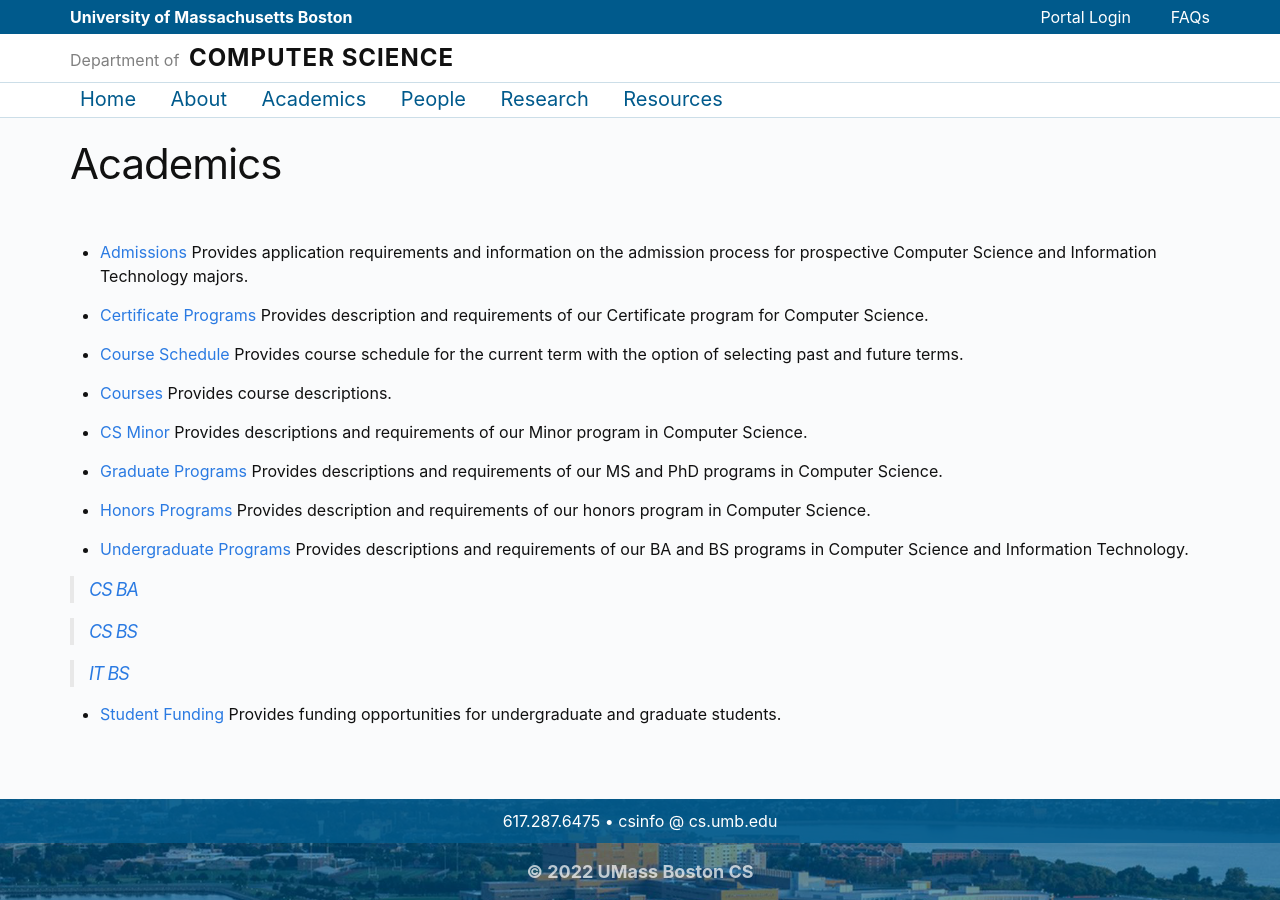
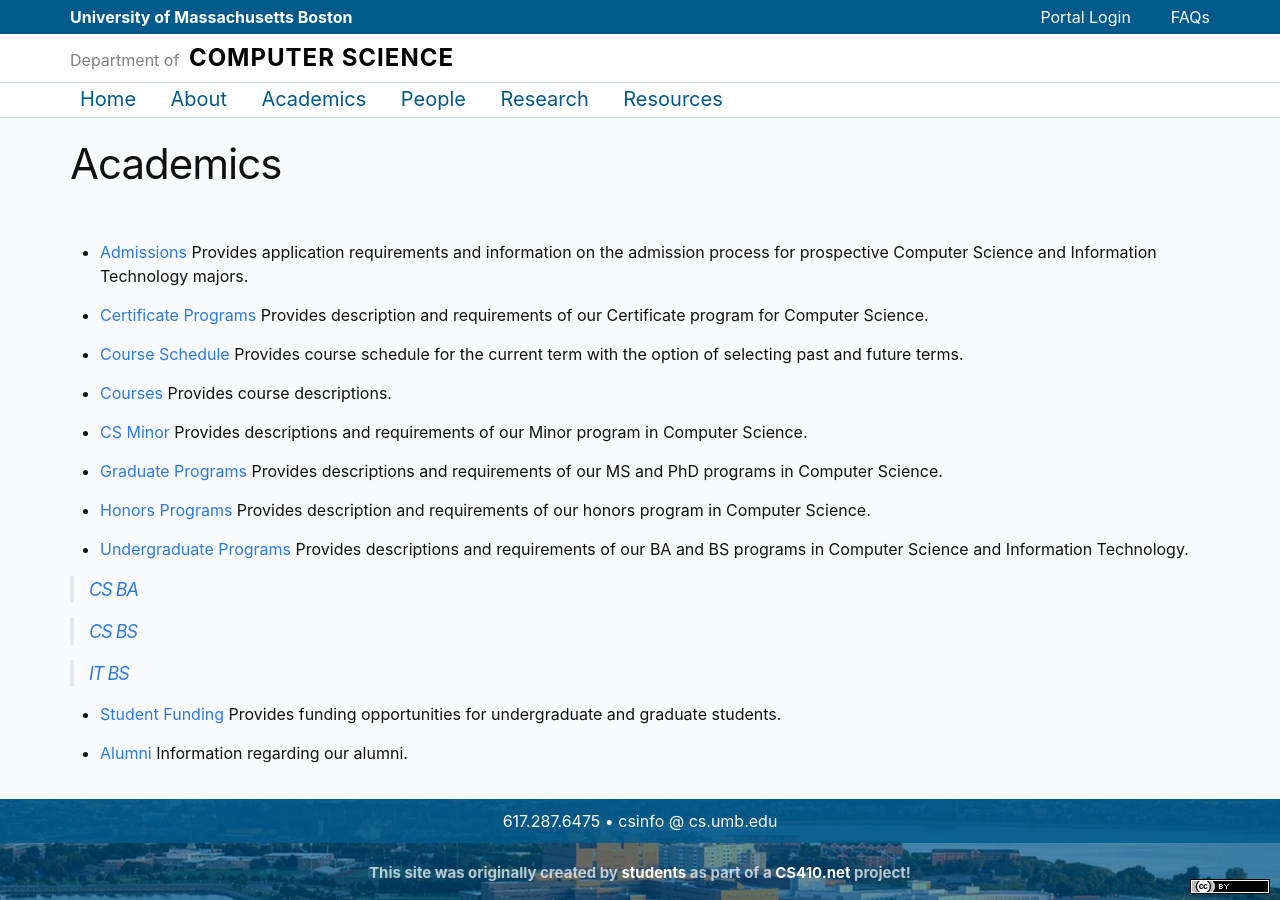
Before and after one commit to umbcs/umbcs.github.io, a Jekyll site: the page built from WEB/toplevelmenu/academics.markdown, in a window 1280 px wide. Built offline with Jekyll 4.4.1, drawn with Linux system fonts in a browser that asks for light colours.

Commit message:
Add link to home, add alumni info, add acks to students!

```diff
--- a/WEB/toplevelmenu/academics.markdown
+++ b/WEB/toplevelmenu/academics.markdown
@@ -36,3 +36,6 @@ permalink: /academics/
 
 - [Student Funding](/student-funding)
   Provides funding opportunities for undergraduate and graduate students.
+
+- [Alumni](/alumni)
+  Information regarding our alumni.
--- a/_data/menu.yml
+++ b/_data/menu.yml
@@ -31,6 +31,8 @@
       link: student-funding
     - title: Undergraduate Programs
       link: undergraduate-programs
+    - title: Alumni
+      link: alumni
 
 - title: People
   link: people
--- a/_includes/footer.html
+++ b/_includes/footer.html
@@ -5,8 +5,11 @@
         <p>{{ site.phone }} &bull; {{site.email}}</p>
       </div>
     </div>
-    <p>© 2022 {{ site.title }}</p>
+    <p><small>This site was originally created by <a href="/thankyou" style='color:white'>students</a> as part of a <a href="https://cs410.net" target=_blank style='color:white'>CS410.net</a> project!</p>
+    <a href="http://creativecommons.org/licenses/by/4.0/" target="_blank" style="position:absolute;right:10px;bottom:4px;"><img src="/WEB/images/cc.png"></a>
   </div>
 </footer>
 
+
+
 <script src="/WEB/javascript/util.js"></script>
--- a/_includes/header.html
+++ b/_includes/header.html
@@ -10,10 +10,12 @@
   </div>
 
   <div class="header-bottom">
-    <div class="wrapper">
-      <p>Department of</p>
-      <p>COMPUTER SCIENCE</p>
-    </div>
+    <a href="/" style='text-decoration: none; color:black;'>
+      <div class="wrapper">
+        <p>Department of</p>
+        <p>COMPUTER SCIENCE</p>
+      </div>
+    </a>
   </div>
 
   <div class="header-menu">
```
Also changed, not shown: WEB/about/thankyou.markdown (added, +19 -0 lines), WEB/academics/alumni.markdown (added, +18 -0 lines), WEB/images/cc.png (added).
